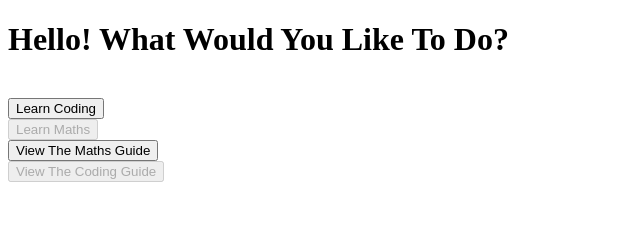
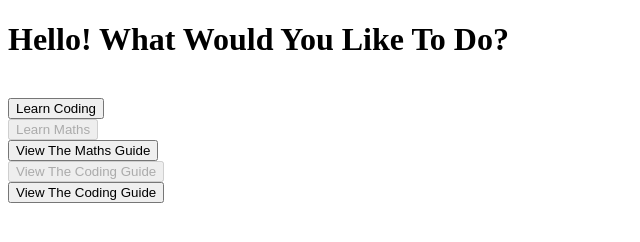
Before and after one commit to StuffzEZ/learn, a plain HTML site: page index.html in a window 1280 px wide. Shown: the whole page, without its empty margins (0-640 px from the left). Drawn offline with Linux system fonts and the light colour scheme.

Commit message:
Test Build 2

```diff
--- a/index.html
+++ b/index.html
@@ -23,5 +23,7 @@
     <button onclick="redirect('learn/maths/guide')">View The Maths Guide</button>
     <br>
     <button onclick="redirect('learn/Coding/guide')" disabled>View The Coding Guide</button>
+    <br>
+    <button onclick="redirect('learn/spelling/index')">View The Coding Guide</button>
 </body>
 </html>
```
